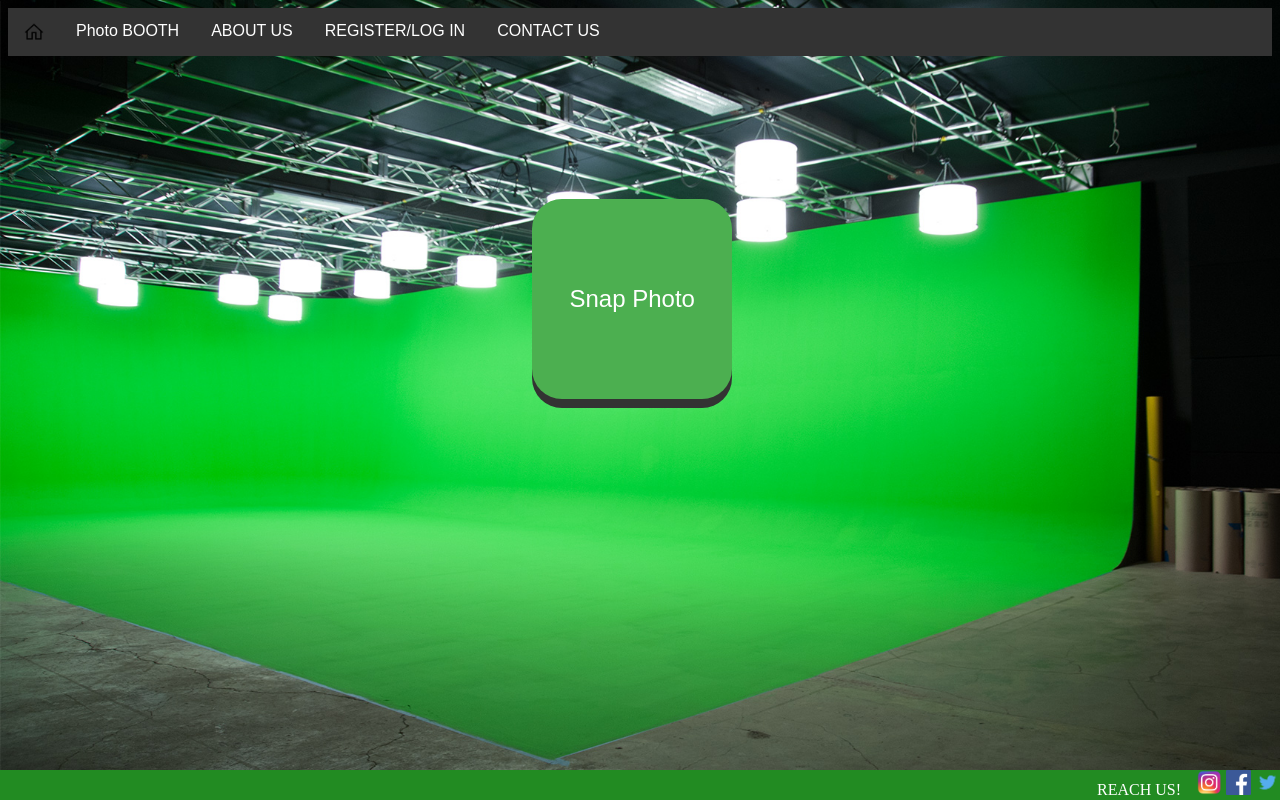
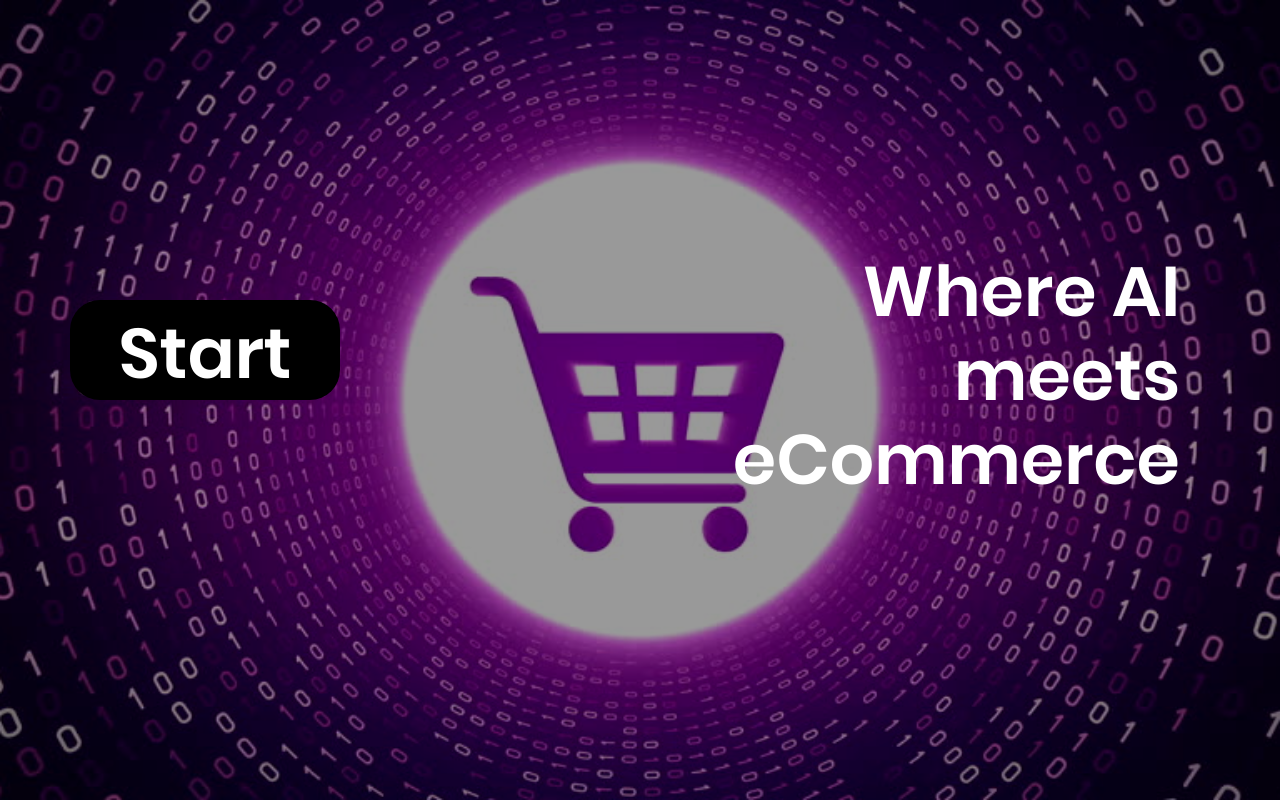
Before and after one commit to erensunerr/CarletonHackathon2019, a Flask app: page / in a window 1280 px wide. Run offline with Flask 2, Linux system fonts and the light colour scheme; some libraries are stand-ins or nearby versions.

Commit message:
Update index.html

```diff
--- a/app/templates/index.html
+++ b/app/templates/index.html
@@ -1,166 +1,24 @@
-<html>
+<!DOCTYPE html>
+<html lang="en" dir="ltr">
+  <head>
+    <meta name="viewport" content="width=device-width, initial-scale=1">
+    <link rel="stylesheet" type="text/css" href="../static/realIndex/index.css">
+    <link rel="stylesheet" href="https://stackpath.bootstrapcdn.com/bootstrap/4.3.1/css/bootstrap.min.css" integrity="sha384-ggOyR0iXCbMQv3Xipma34MD+dH/1fQ784/j6cY/iJTQUOhcWr7x9JvoRxT2MZw1T" crossorigin="anonymous">
 
-<head>
-    <title></title>
-    <style>
-      body {
-          background-image: url("../static/greenscreen.jpg");
-          background-repeat: no-repeat;
-          background-size: cover;
-      }
-      #home {
-						width: 20px;
-						height: 20px;
-			}
-
-      ul {
-            list-style-type: none;
-            margin: 0;
-            padding: 0;
-            overflow: hidden;
-            background-color: #333;
-      }
-      li {
-          float: left;
-          font-family: sans-serif;
-      }
-      li a {
-          display: block;
-          color: white;
-          text-align: center;
-          padding: 14px 16px;
-          text-decoration: none;
-      }
-      li a:hover {
-          background-color: forestgreen;
-      }
-
-      table {
-         width: 100%;
-      }
-
-      .button {
-          padding: 15px 25px;
-          font-size: 24px;
-          text-align: center;
-          cursor: pointer;
-          outline: none;
-          color: #fff;
-          background-color: #4CAF50;
-          border: none;
-          border-radius: 15px;
-          box-shadow: 0 9px #333;
-
-          border-radius: 30px;
-          height: 200px;
-          width: 200px;
-      }
-
-      .button:hover {background-color: #3e8e41}
-
-      .button:active {
-          background-color: #3e8e41;
-          box-shadow: 0 5px #222;
-          transform: translateY(4px);
-      }
-
-      .footer {
-        position: fixed;
-        left: 0;
-        bottom: 0;
-        width: 100%;
-        height: 30px;
-        background-color: forestgreen;
-        color: white;
-        text-align: center;
-      }
-
-      .tinylogos {
-        height: 25px;
-        width: 25px;
-      }
-
-      #ending{
-      margin: 0px;
-      }
-    </style>
-</head>
-
-<body>
-    <ul>
-      <li><a href="base"><img src="../static/home.png" id="home"></a></li>
-      <li><a href="index">Photo BOOTH</a></li>
-      <li><a href="about">ABOUT US</a></li>
-      <li><a href="login">REGISTER/LOG IN</a></li>
-      <li><a href="form">CONTACT US</a></li>
-    </ul>
-    <table>
-      <tr>
-        <td><video id="video" width="480" height="480" autoplay></video></td>
-        <td><button id="snap" class="button">Snap Photo</button></td>
-        <td><canvas id="canvas" width="480" height="480"></canvas></td>
-      </tr>
-    </table>
-
-    <div class="footer">
-      <p id="ending" align="right">REACH US!&nbsp;&nbsp;&nbsp;
-        <img class="tinylogos" onclick="window.location.href = 'https://www.instagram.com/_allentao_/'" src="../static/insta.png">
-        <img class="tinylogos" onclick="window.location.href = 'https://www.facebook.com'" src="../static/facebook.png">
-        <img class="tinylogos" onclick="window.location.href = 'https://www.twitter.com'" src="../static/twitter.png">
-      </p>
+  </head>
+  <body>
+    <div class="container-login100" style="background-image: url('../static/realIndex/Background.jpg')">
+      <div class="container-fluid">
+        <div class="row">
+        <span class="col-lg-3 startbutton"></span>
+        <button onclick="location.href='camerabooth'" id="startbutton" class="col-lg-1-pull" type="button">Start</button>
+        <h1 class="title col-lg-8-push">
+          Where <span id="AIHover">AI</span><br>meets<br><span id="eCommerceHover">eCommerce</span>
+        </h1>
+        </div>
+      </div>
     </div>
-    <script>
-        // Grab elements, create settings, etc.
-        var video = document.getElementById('video');
-
-        // Get access to the camera!
-        if (navigator.mediaDevices && navigator.mediaDevices.getUserMedia) {
-            // Not adding `{ audio: true }` since we only want video now
-            navigator.mediaDevices.getUserMedia({
-                video: true
-            }).then(function(stream) {
-                //video.src = window.URL.createObjectURL(stream);
-                video.srcObject = stream;
-                video.play();
-            });
-        } else if (navigator.getUserMedia) { // Standard
-            navigator.getUserMedia({
-                video: true
-            }, function(stream) {
-                video.src = stream;
-                video.play();
-            }, errBack);
-        } else if (navigator.webkitGetUserMedia) { // WebKit-prefixed
-            navigator.webkitGetUserMedia({
-                video: true
-            }, function(stream) {
-                video.src = window.webkitURL.createObjectURL(stream);
-                video.play();
-            }, errBack);
-        } else if (navigator.mozGetUserMedia) { // Mozilla-prefixed
-            navigator.mozGetUserMedia({
-                video: true
-            }, function(stream) {
-                video.srcObject = stream;
-                video.play();
-            }, errBack);
-        }
-        // Elements for taking the snapshot
-        var canvas = document.getElementById('canvas');
-        var context = canvas.getContext('2d');
-        var video = document.getElementById('video');
-
-        // Trigger photo take
-        document.getElementById("snap").addEventListener("click", function() {
-            context.drawImage(video, 0, 0, 640, 480);
-            var imageDataURL = canvas.toDataURL('image/png');
-            var req = new XMLHttpRequest();
-            req.open('POST', 'photo_handle', true);
-            req.setRequestHeader('content-type', 'application/x-www-form-urlencoded;charset=UTF-8');
-            req.send("nada="imageDataURL);
-
-        });
-    </script>
-</body>
-
-</html>
+    <script src="https://ajax.googleapis.com/ajax/libs/jquery/1.12.4/jquery.min.js"></script>
+    <script src="https://stackpath.bootstrapcdn.com/bootstrap/4.3.1/js/bootstrap.min.js" integrity="sha384-JjSmVgyd0p3pXB1rRibZUAYoIIy6OrQ6VrjIEaFf/nJGzIxFDsf4x0xIM+B07jRM" crossorigin="anonymous"></script>
+    </body>
+ </html>
```
